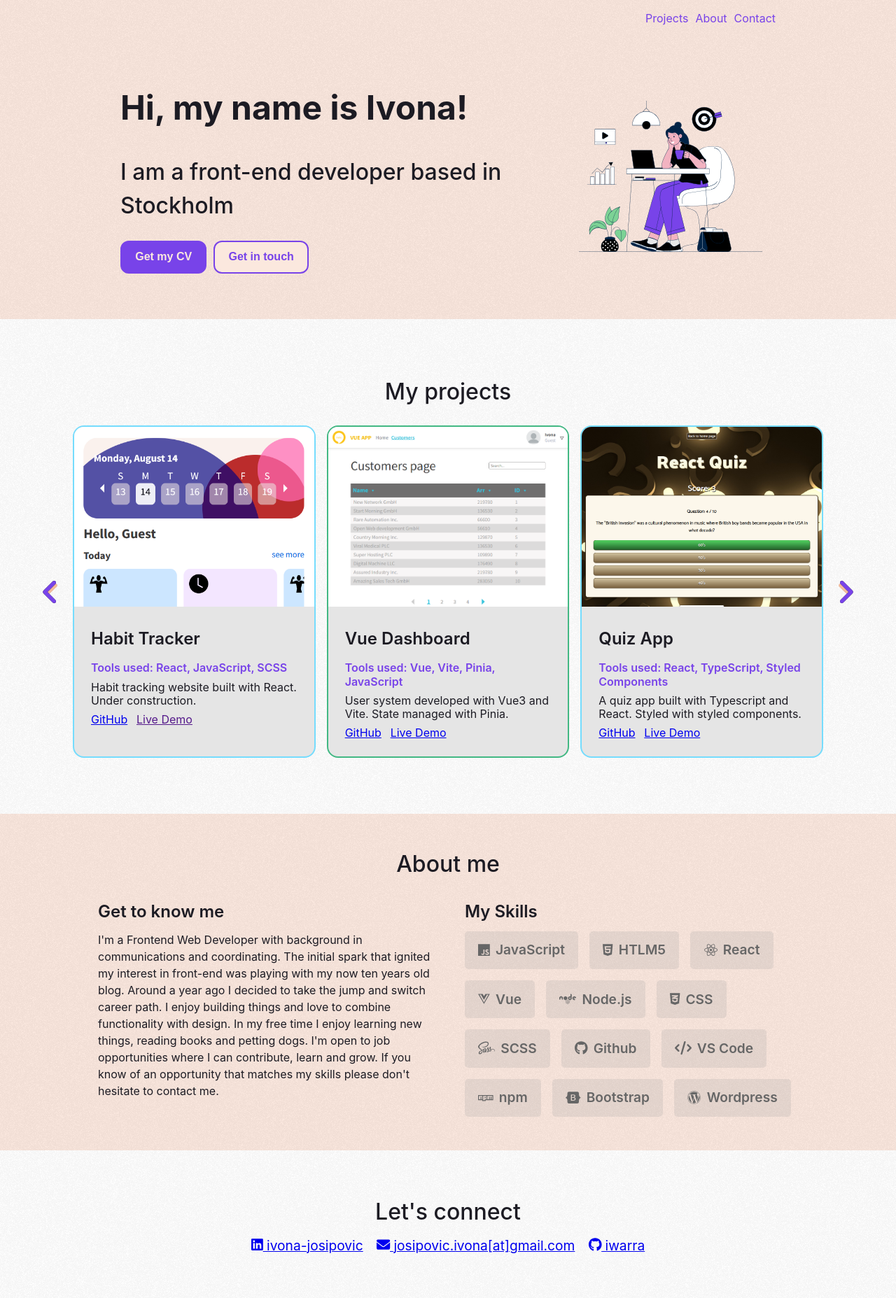
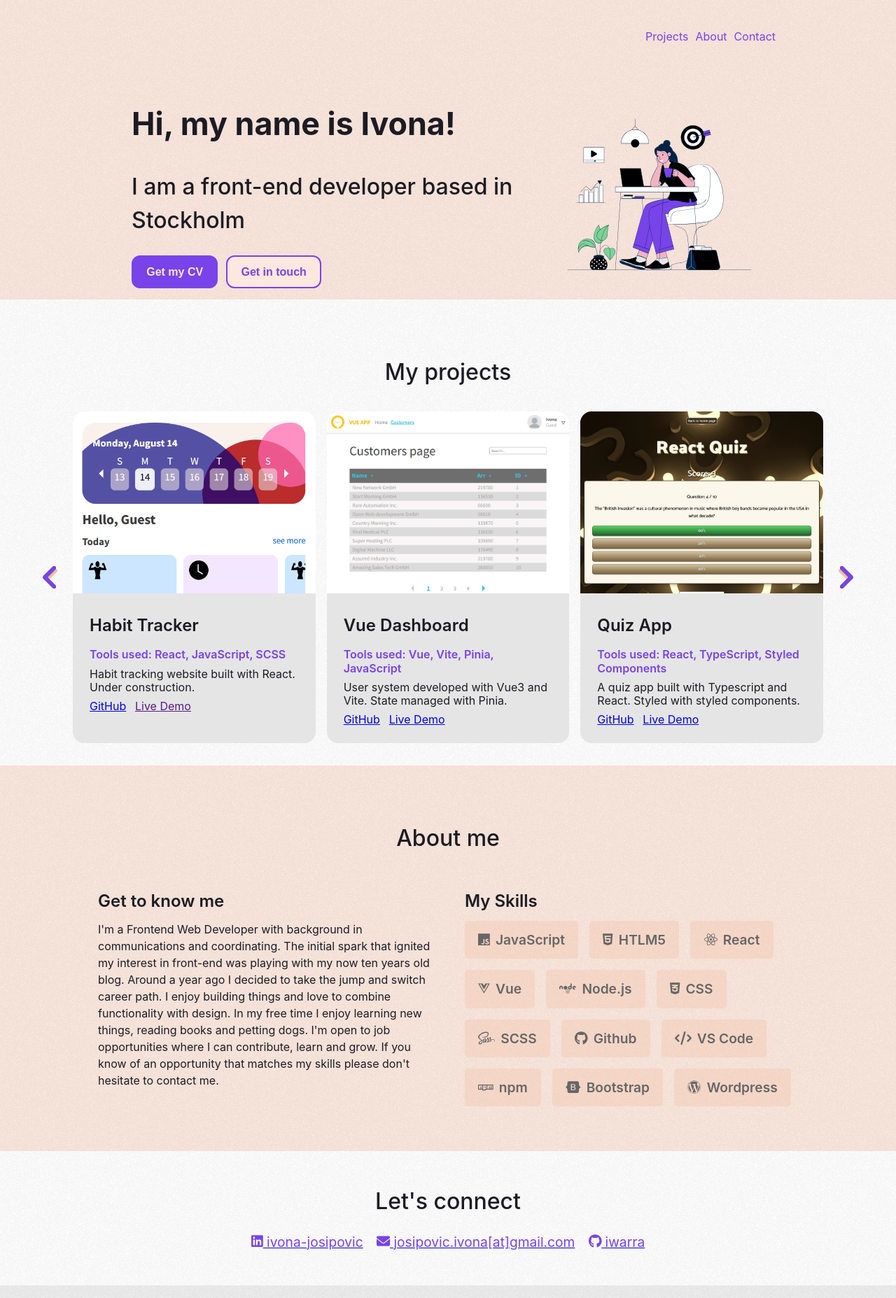
Before and after one commit to iwarra/my-portfolio, a Vue app: page / in a window 1280 px wide. Shown: the part 40-1895 px from the top of the page at 70% size. Built offline with nearby package versions, Linux system fonts and the light colour scheme.

Commit message:
onClick functions and styling

```diff
--- a/src/components/HomePage.vue
+++ b/src/components/HomePage.vue
@@ -1,6 +1,6 @@
 <script setup>
 import { ref, computed } from 'vue';
-import { projects, skills } from '../data.js';
+import { projects, skills, aboutMe } from '../data.js';
 
 const projectsRef = ref(projects);
 let currentProjects = computed(() => projectsRef.value);
@@ -13,17 +13,27 @@ const moveRight = () => {
   projectsRef.value = [currentProjects.value.at(-1), ...currentProjects.value.slice(0, -1)];
 };
 
-function setBorderColor(project) {
-  const toolColors = {
-    Vue: '#42b883',
-    React: '#75dcfd',
-  }
+const openCV = () => {
+  window.open('ivona_josipovic_cv.pdf');
+};
 
-  for (let tool in toolColors) {
-    if (project.tools.includes(tool)) return toolColors[tool]
-  }
-  return 'transparent'
+const scrollToContact = () => {
+  document.querySelector('#contact').scrollIntoView();
 };
+
+// function setBorderColor(project) {
+//   const toolColors = {
+//     Vue: '#42b883',
+//     React: '#75dcfd',
+//   }
+
+//   for (let tool in toolColors) {
+//     if (project.tools.includes(tool)) return toolColors[tool]
+//   }
+//   return 'transparent'
+// };
+
+// Applied in the component with  :style="`border: 2px solid ${setBorderColor(project)}`"
 </script>
 
 <template>
@@ -45,9 +55,12 @@ function setBorderColor(project) {
             <button
               class="hero-primaryBtn"
               type="submit"
-              onclick="window.open('ivona_josipovic_cv.pdf')"
+              @click="openCV"
             > Get my CV </button>
-            <button class="hero-secondaryBtn"> Get in touch </button>
+            <button
+              class="hero-secondaryBtn"
+              @click="scrollToContact"
+            > Get in touch </button>
           </div>
         </div>
         <img
@@ -57,6 +70,7 @@ function setBorderColor(project) {
         >
       </section>
     </div>
+    <div class="transition-skew pink"></div>
   </header>
   <main>
     <section id="projects">
@@ -72,7 +86,6 @@ function setBorderColor(project) {
             <li
               class="project-card"
               v-for="project in projectsRef"
-              :style="`border: 2px solid ${setBorderColor(project)}`"
               :key="project.title"
             >
               <img class="project-img" :src="project.image" alt="screenshot of the projects user interface">
@@ -103,6 +116,7 @@ function setBorderColor(project) {
           @click="moveRight"
         >
       </div>
+      <div class="transition-unskew gray"></div>
     </section>
     <section id="about">
       <h2 class="about-title">About me</h2>
@@ -122,10 +136,10 @@ function setBorderColor(project) {
           </div>
           <div class="about-text">
             <h3>Get to know me</h3>
-            <p>I'm a Frontend Web Developer with background in communications and coordinating. The initial spark that ignited my interest in front-end was playing with my now ten years old blog. Around a year ago I decided to take the jump and switch career path. I enjoy building things and love to combine functionality with design. In my free time I enjoy learning new things, reading books and petting dogs.
-            I'm open to job opportunities where I can contribute, learn and grow. If you know of an opportunity that matches my skills please don't hesitate to contact me.</p>
+            <p>{{ aboutMe }}</p>
           </div>
         </div>
+        <div class="transition-skew gray"></div>
     </section>
     <section id="contact">
       <h2 class="contact-title">Let's connect</h2>
@@ -174,12 +188,13 @@ function setBorderColor(project) {
 
 #header {
   background-image: url(../assets/grainy_texture.png), linear-gradient(var(--primary-peach), var(--primary-peach));
+  padding-top: 2rem;
 
   .header-wrapper {
     display: flex;
     flex-direction: column;
     gap: 4rem;
-    min-height: 50vh;
+    min-height: 40vh;
     justify-content: center;
     margin: 0 auto;
 
@@ -201,7 +216,7 @@ function setBorderColor(project) {
   .header-hero {
     display: flex;
     justify-content: center;
-    margin-inline: 2rem;
+    margin-inline: 3rem;
   }
 
   .hero-text {
@@ -218,7 +233,7 @@ function setBorderColor(project) {
       align-self: start;
       background-color: var(--primary-accent);
       color: var(--primary-peach);
-      margin-right: 10px;
+      margin-right: 12px;
     }
 
     .hero-secondaryBtn {
@@ -260,9 +275,11 @@ function setBorderColor(project) {
   @media (min-width: 850px) {
     .header-wrapper {
       max-width: 1000px;
+      padding-top: 3rem;
     }
     .header-hero{
       flex-direction: row;
+      justify-content: space-evenly;
       gap: 2rem;
     }
 
@@ -273,7 +290,7 @@ function setBorderColor(project) {
     }
 
     .hero-title {
-      font-size: 3rem;
+      font-size: 2.8rem;
       max-width: 500px;
     }
 
@@ -283,20 +300,14 @@ function setBorderColor(project) {
   }
 }
 
-@media (min-width: 850px) {
-  #header {
-    padding-block: 3rem;
-  }
-}
-
 #projects {
   display: flex;
   flex-direction: column;
   align-items: center;
-  padding-block: 5rem;
 
   .projects-title {
-    margin-bottom: 1.5rem;
+    margin-bottom: 2rem;
+    margin-top: 5rem;
   }
 
   .projects-wrapper {
@@ -305,6 +316,7 @@ function setBorderColor(project) {
     align-items: center;
     max-width: 1200px;
     overflow: hidden;
+    margin-bottom: 2rem;
   }
 
   .projects-list {
@@ -387,14 +399,18 @@ function setBorderColor(project) {
   gap: 1rem;
   justify-content: center;
   align-items: center;
-  padding-block: 3rem;
+
+  .about-title {
+    margin-bottom: 2rem;
+    margin-top: 5rem;
+  }
 
   .about-wrapper {
     max-width: 1000px;
     display: flex;
     flex-direction: column;
     gap: 3rem;
-    margin-inline: 3rem;
+    margin: 0 3rem 3rem 3rem;
   }
 
   .skills-list {
@@ -407,7 +423,8 @@ function setBorderColor(project) {
     .skills-item {
       padding: .8rem 1.2rem;
       font-size: 1.2rem;
-      background: rgba(153,153,153,.2);
+      // background: rgba(172, 172, 172, 0.238);
+      background-color: #f3bea252;
       border-radius: 5px;
       font-weight: 600;
       color: #666;
@@ -437,9 +454,10 @@ function setBorderColor(project) {
 }
 
 #contact {
-  padding-block: 4rem;
   .contact-title {
     text-align: center;
+    margin-bottom: 1.2rem;
+    margin-top: 3rem;
   }
   .contact-list {
     display: flex;
@@ -447,14 +465,17 @@ function setBorderColor(project) {
     list-style: none;
     gap: 1.2rem;
     align-items: center;
+    margin-bottom: 3rem;
   }
 
   .contact-icon {
     height: 1.2rem;
+    color: var(--primary-accent);
   }
 
   .contact-info {
     font-size: 1.2rem;
+    color: var(--primary-accent);
   }
 
   @media (min-width: 850px) {
@@ -466,7 +487,7 @@ function setBorderColor(project) {
 }
 
 #footer {
-  background-image: url(../assets/grainy_texture.png), linear-gradient(var(--primary-peach), var(--primary-peach));
+  background-image: url(../assets/grainy_texture.png), linear-gradient(#eee, #eee);
   .footer-wrapper {
     max-width: 1000px;
     margin: 0 auto;
@@ -474,11 +495,11 @@ function setBorderColor(project) {
     flex-direction: row;
     justify-content: space-around;
     align-items: center;
-    padding-block: 2rem;
+    padding-block: 1.2rem;
   }
 
   .footer-icon {
-    height: 2rem;
+    height: 2.1rem;
     color: var(--primary-accent);
   }
 }
```
Lines whose indentation alone changed are shown as unchanged.
